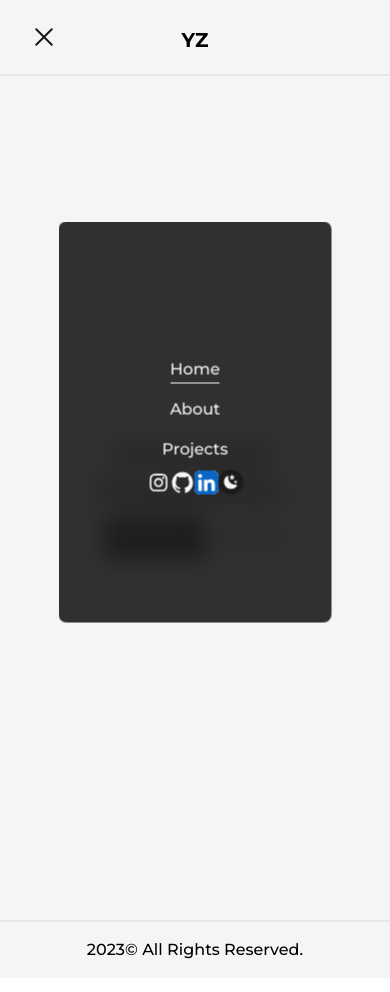
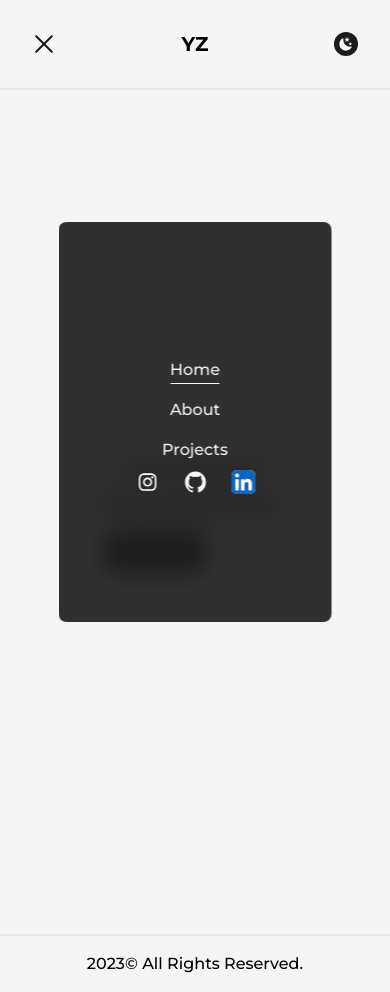
Before and after one commit to yihanzhu/MyPortfolio, a Next.js app: page / in a window 390 px wide. Both pictures are taken after a click on the button 44 px from the left and 37 px from the top of the page. Built offline with nearby package versions, Linux system fonts and the light colour scheme.

Commit message:
fixing mobile issue - 3

```diff
--- a/src/components/Logo.js
+++ b/src/components/Logo.js
@@ -6,10 +6,10 @@ const MotionLink = motion(Link);
 
 const Logo = () => {
   return (
-    <div className="flex items-center justify-center mt-2">
+    <div className="flex items-center justify-center mt-2 lg:mt-3">
       <MotionLink
         href="/"
-        className="w-16 h-16 text-2xl lg:w-12 lg:h-12 lg:text-xl flex items-center justify-center
+        className="w-14 h-14 text-2xl lg:w-12 lg:h-12 lg:text-xl flex items-center justify-center
         rounded-full font-bold"
         // whileHover={{
         //   backgroundColor: [
--- a/src/components/NavBar.js
+++ b/src/components/NavBar.js
@@ -101,7 +101,7 @@ const NavBar = () => {
           {/* <CustomLink href="/articles" title="Articles" className="ml-4" /> */}
         </nav>
 
-        <nav className="flex items-center justify-center flex-wrap mt-2">
+        <nav className="flex items-center justify-center flex-wrap ">
           <motion.a
             href="https://www.instagram.com/y1hanz/"
             target={"_blank"}
@@ -129,6 +129,8 @@ const NavBar = () => {
           >
             <LinkedInIcon />
           </motion.a>
+        </nav>
+      </div>
 
       <button
         onClick={() => setMode(mode === "light" ? "dark" : "light")}
@@ -141,8 +143,6 @@ const NavBar = () => {
           <MoonIcon className={"fill-dark"} />
         )}
       </button>
-        </nav>
-      </div>
 
       {isOpen ? (
         <motion.div
@@ -150,7 +150,7 @@ const NavBar = () => {
           animate={{ scale: 1, opacity: 1 }}
           className="min-w-[70vw] flex flex-col justify-between z-30
       items-center fixed top-1/2 left-1/2 -translate-x-1/2 -translate-y-1/2
-      bg-dark/90 dark:bg-light/75 rounded-lg backdrop-blur-md py-32 mx-auto
+      bg-dark/90 dark:bg-light/75 rounded-lg backdrop-blur-md py-32
       "
         >
           <nav className="flex items-center flex-col justify-center">
@@ -181,7 +181,7 @@ const NavBar = () => {
               target={"_blank"}
               whileHover={{ y: -2 }}
               whileTap={{ scale: 0.9 }}
-              className="w-6"
+              className="w-6 mr-3"
             >
               <InstagramIcon />
             </motion.a>
@@ -190,7 +190,7 @@ const NavBar = () => {
               target={"_blank"}
               whileHover={{ y: -2 }}
               whileTap={{ scale: 0.9 }}
-              className="w-6 dark:text-dark text-light "
+              className="w-6 mx-3 dark:text-dark text-light "
             >
               <GithubIcon />
             </motion.a>
@@ -199,22 +199,10 @@ const NavBar = () => {
               target={"_blank"}
               whileHover={{ y: -2 }}
               whileTap={{ scale: 0.9 }}
-              className="w-6"
+              className="w-6 ml-3"
             >
               <LinkedInIcon />
             </motion.a>
-
-            <button
-              onClick={() => setMode(mode === "light" ? "dark" : "light")}
-              className={`flex items-center justify-center rounded-full p-1
-      ${mode === "light" ? "bg-dark text-light" : "bg-light text-dark"}`}
-            >
-              {mode === "dark" ? (
-                <SunIcon className={"fill-dark"} />
-              ) : (
-                <MoonIcon className={"fill-dark"} />
-              )}
-            </button>
           </nav>
         </motion.div>
       ) : null}
```
Lines whose indentation alone changed are shown as unchanged.
